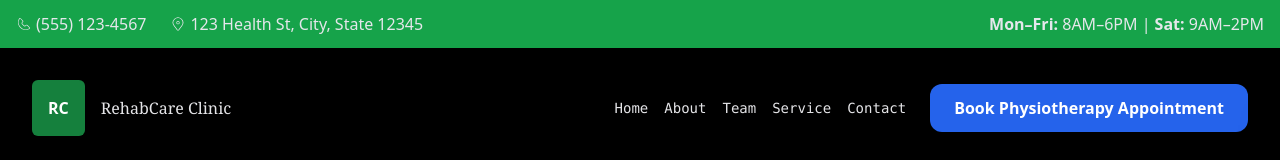
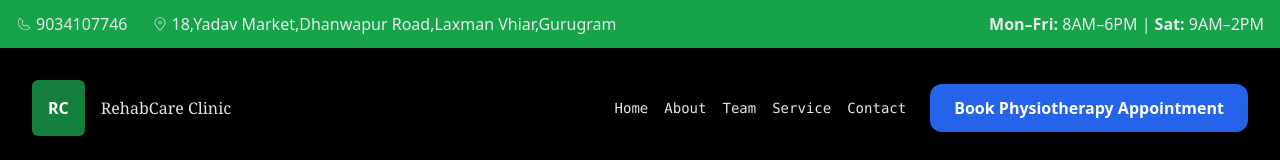
Before and after one commit to Nitik-sharma/Phyo, a React (Create React App) app in the folder frontend/: page / in a window 1280 px wide. Shown: the top 160 px of the page. Built offline with nearby package versions, Linux system fonts and the light colour scheme; the HTML template or start-up script is replaced by a standard one.

Commit message:
add some changes

```diff
--- a/frontend/src/Components/Footer.jsx
+++ b/frontend/src/Components/Footer.jsx
@@ -39,7 +39,7 @@ export default function Footer() {
                   aria-label="Call RehabCare Physiotherapy Clinic"
                   className="hover:underline"
                 >
-                  (345) 123-4567
+                  9034107746
                 </a>
               </p>
 
@@ -49,13 +49,13 @@ export default function Footer() {
                   href="mailto:info@physioclinic.com"
                   className="hover:underline"
                 >
-                  info@physioclinic.com
+                  prehabcare@gmail.com
                 </a>
               </p>
 
               <p className="flex items-center gap-2">
                 <FaMapMarkerAlt className="text-green-500" />
-                123 Health St, City, State 12345
+                18,Yadav Market,Dhanwapur Road,Laxman Vhiar,Gurugram
               </p>
             </address>
           </div>
--- a/frontend/src/Components/Header.jsx
+++ b/frontend/src/Components/Header.jsx
@@ -14,18 +14,18 @@ function Header() {
           <p className="flex items-center gap-1 justify-center">
             <CiPhone />
             <a
-              href="tel:+15551234567"
+              href="tel:9034107746"
               aria-label="Call RehabCare Physiotherapy Clinic"
               className="hover:underline"
             >
-              (555) 123-4567
+              9034107746
             </a>
           </p>
 
           {/* Address */}
           <address className="not-italic flex items-center gap-1 justify-center">
             <CiLocationOn />
-            <span>123 Health St, City, State 12345</span>
+            <span>18,Yadav Market,Dhanwapur Road,Laxman Vhiar,Gurugram</span>
           </address>
         </div>
 
--- a/frontend/src/Pages/Contact.jsx
+++ b/frontend/src/Pages/Contact.jsx
@@ -111,8 +111,8 @@ function Contact() {
                     <FaMapMarkerAlt className="text-green-500 text-lg" />
                     <p className="font-semibold">Address</p>
                   </div>
-                  <p className="text-sm text-neutral-300">123 Health Street</p>
-                  <p className="text-xs text-neutral-500">City, State 12345</p>
+                  <p className="text-sm text-neutral-300">18,Yadav Market,Dhanwapur Road,</p>
+                  <p className="text-xs text-neutral-500">Laxman Vhiar,Gurugram</p>
                 </div>
 
                 {/* Hours */}
--- a/frontend/src/Pages/Home.jsx
+++ b/frontend/src/Pages/Home.jsx
@@ -35,7 +35,7 @@ function Home() {
           and long-term recovery.
         </p>
 
-        {/* CTA BUTTONS */}
+        {/* CTA BUTTONS
         <div className="flex gap-4 p-5 mt-4 md:p-6">
           <motion.button
             className="flex items-center gap-2 bg-green-600 text-white px-4 py-2 rounded shadow-lg"
@@ -55,7 +55,7 @@ function Home() {
           >
             Learn More
           </motion.button>
-        </div>
+        </div> */}
 
         {/* STATS (NO H1 HERE ❌) */}
         <motion.div
```
